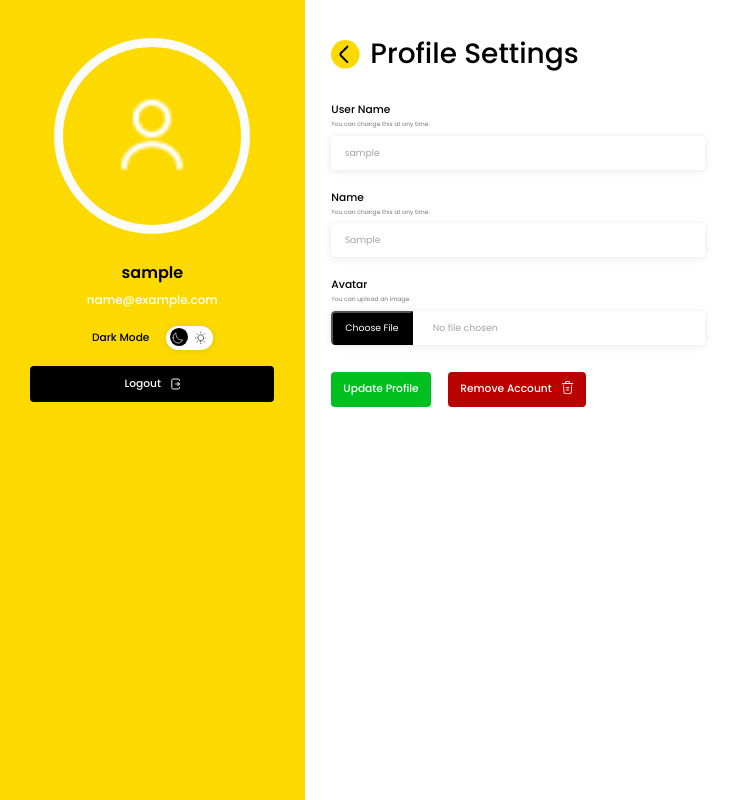
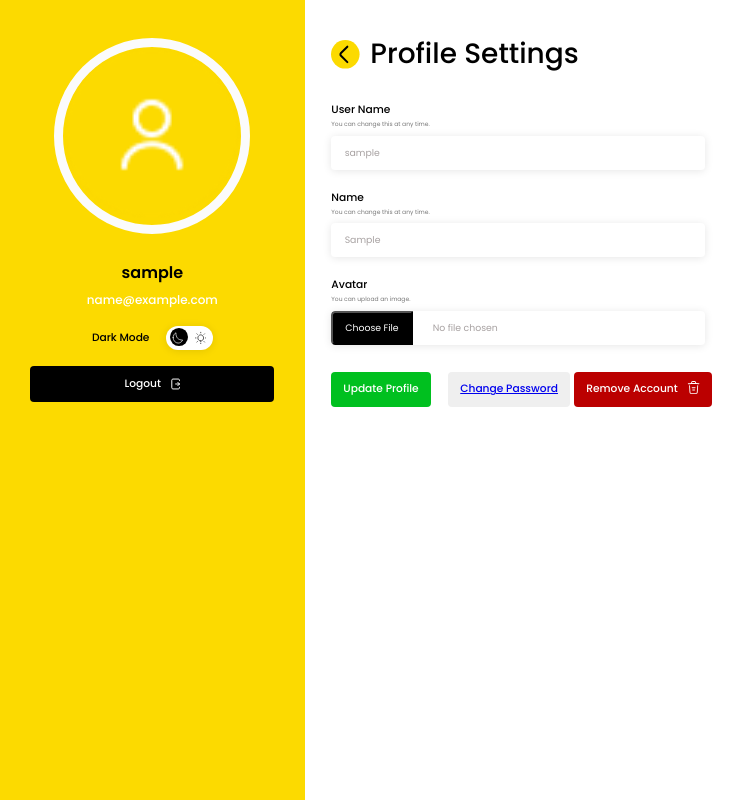
Before and after one commit to magicsquares137/joi, a Django app: page /api/account/ in a window 1280 px wide. Shown: the whole page, without its empty margins (0-745 px from the left). Run offline with Django 4.2, Linux system fonts and the light colour scheme; the visitor is signed in with stand-in values (Sample User, id 1); data comes from the database, SQL or seed files in the repository; some libraries are stand-ins or nearby versions.

Commit message:
Added logic to show confirm dialog before user deletion Added reset password button on profile page

```diff
--- a/templates/profile.html
+++ b/templates/profile.html
@@ -117,6 +117,9 @@
                         </div>
                         <div class="profile-info-action-buttons">
                             <button onclick="send_data()" type="button" class="update-info-btn">Update Profile</button>
+                            <button type="button">
+                                <a href="{% url 'password_change' %}">Change Password</a>
+                            </button>
                             <button onclick="deleteUser()" type="button" class="remove-account-btn">Remove Account
                                 <svg width="21" height="23" viewBox="0 0 21 23" fill="none" xmlns="http://www.w3.org/2000/svg">
                                     <path d="M19.6539 5.62131C19.6334 5.62131 19.6026 5.62131 19.5718 5.62131C14.1454 5.07764 8.72922 4.87249 3.36431 5.41615L1.2717 5.62131C0.840869 5.66234 0.461327 5.35461 0.420296 4.92378C0.379264 4.49294 0.687001 4.12366 1.10757 4.08263L3.20018 3.87747C8.65741 3.32355 14.1864 3.53896 19.7257 4.08263C20.1463 4.12366 20.454 4.5032 20.413 4.92378C20.3822 5.32383 20.0437 5.62131 19.6539 5.62131Z" fill="white"/>
@@ -139,16 +142,17 @@
 
 
         function deleteUser() {
+            if (confirm("Do you want to delete the user?")) {
               $.ajax({
                 url: "{% url 'Luv:delete_user' %}",
                 type: 'POST',
                 data: {
-              csrfmiddlewaretoken : '{{ csrf_token }}'
+                  csrfmiddlewaretoken: '{{ csrf_token }}'
                 },
                 success: function(response) {
                   // Handle the success response if needed
                   console.log('User deleted successfully');
-                window.location.href = '/';  // Redirect to 'register' URL
+                  window.location.href = '/'; // Redirect to 'register' URL
                 },
                 error: function(xhr, errmsg, err) {
                   // Handle the error response if needed
@@ -156,6 +160,8 @@
                 }
               });
             }
+          }
+
         function send_data(){
         var formData = new FormData();
         formData.append('csrfmiddlewaretoken', '{{ csrf_token }}');
```
Lines whose indentation alone changed are shown as unchanged.
